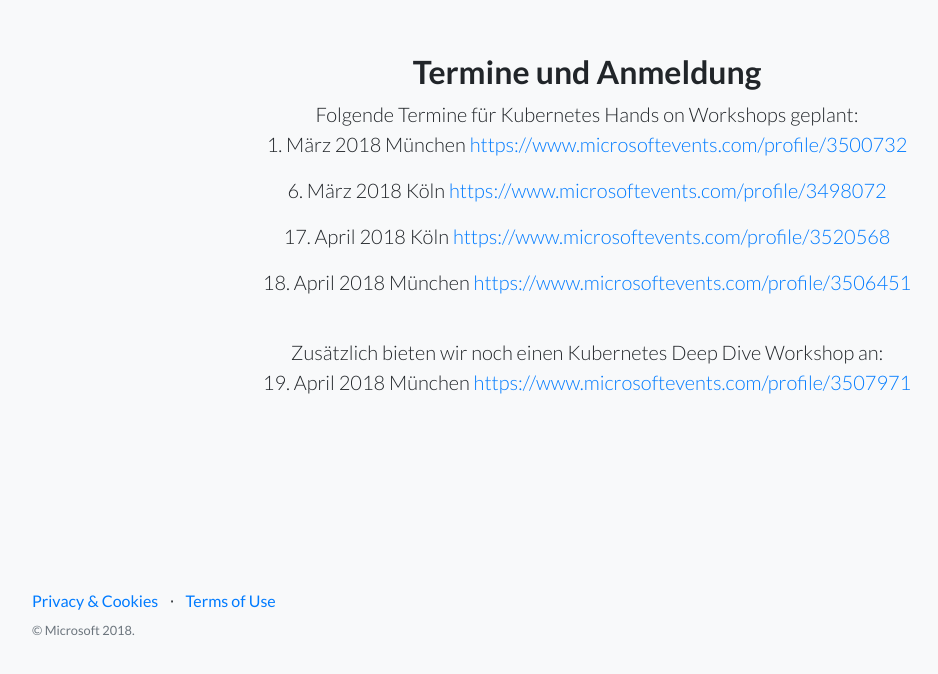
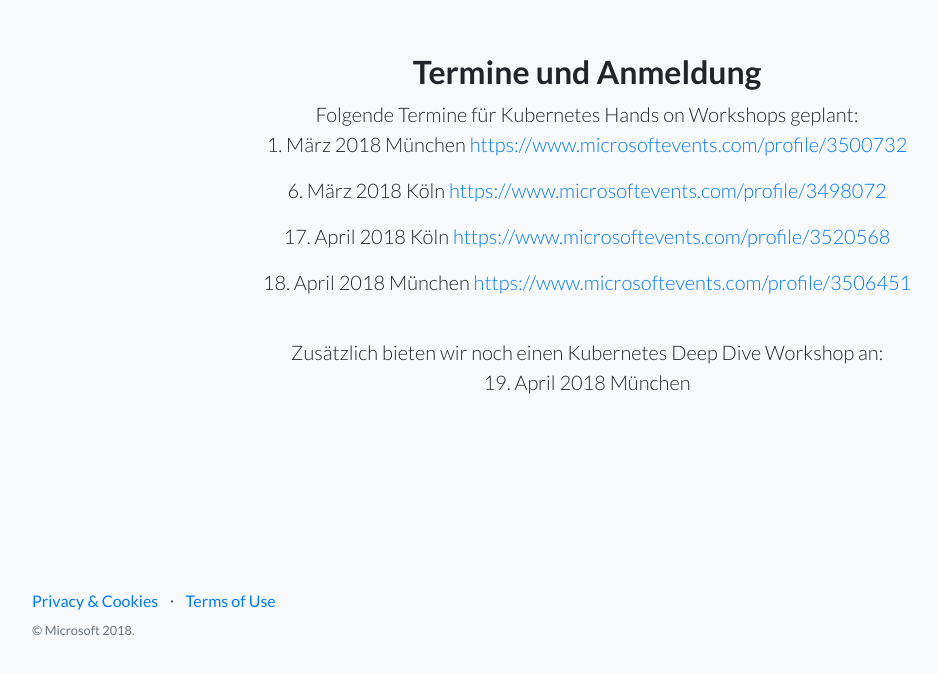
Before and after one commit to denniszielke/phoenix, a website: page about/index.html in a window 1280 px wide. Shown: the part 3359-4033 px from the top of the page, without its empty margins (53-991 px from the left). Drawn offline with Linux system fonts and the light colour scheme.

Commit message:
Update index.html

```diff
--- a/about/index.html
+++ b/about/index.html
@@ -145,7 +145,7 @@
             <p class="lead mb-3">18. April 2018 München <a href="https://www.microsoftevents.com/profile/3506451">https://www.microsoftevents.com/profile/3506451</a></p>
 <br>
               <p class="lead mb-0">Zusätzlich bieten wir noch einen Kubernetes Deep Dive Workshop an:  </p>
-              <p class="lead mb-3">19. April 2018 München <a href="https://www.microsoftevents.com/profile/3507971 ">https://www.microsoftevents.com/profile/3507971</a> </p>
+              <p class="lead mb-3">19. April 2018 München </p>
           </div>
         </div>
       </div>
```
